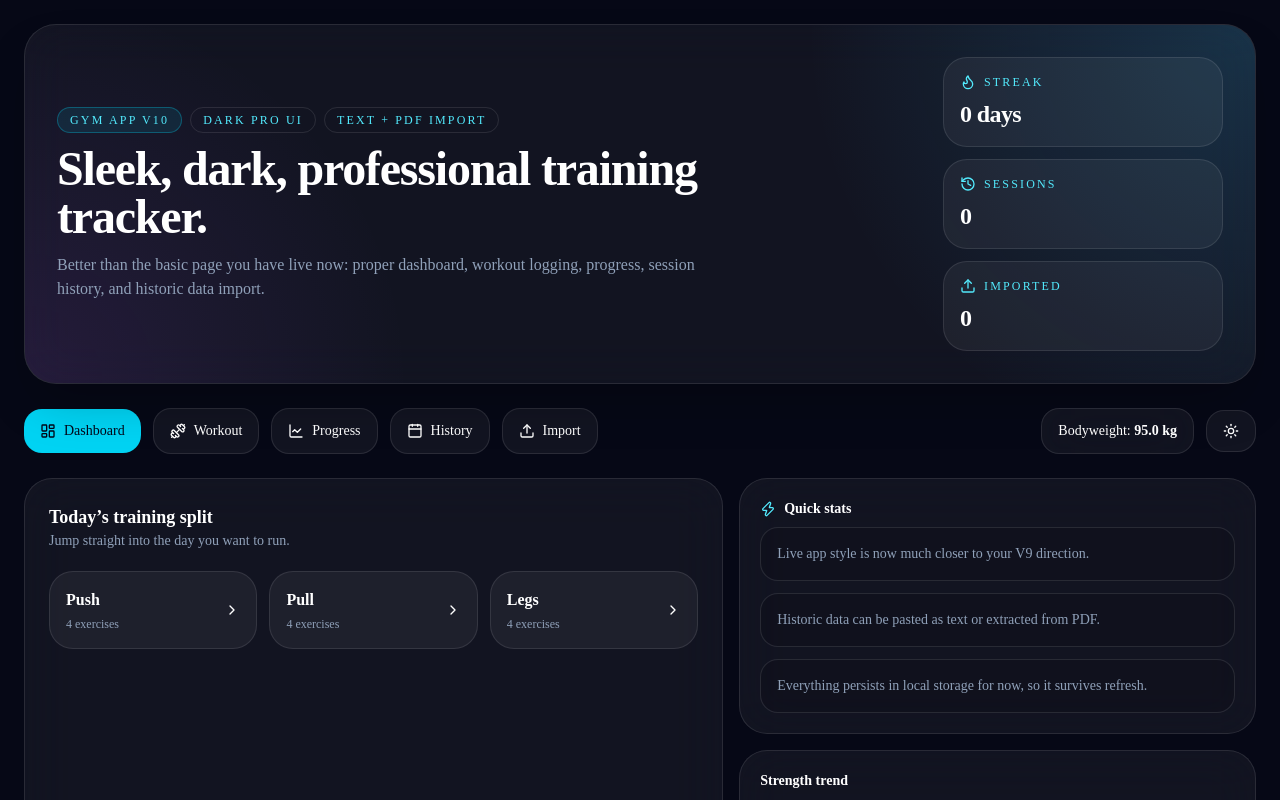
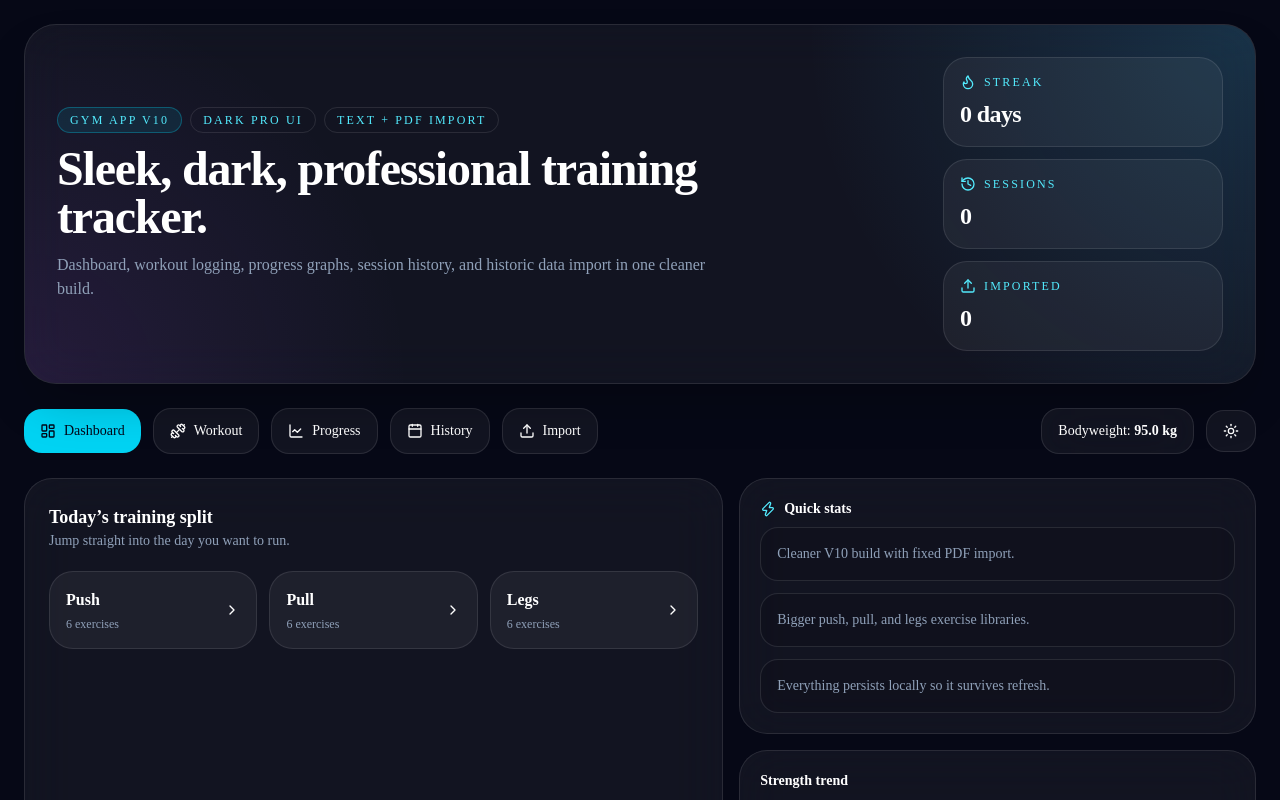
Before and after one commit to jcorless14-web/Gym-App, a Next.js app: page / in a window 1280 px wide. Shown: the top 800 px of the page. Built offline with nearby package versions, Linux system fonts and the light colour scheme.

Commit message:
Deploy fixed v10 build

```diff
--- a/app/page.tsx
+++ b/app/page.tsx
@@ -1,4 +1,5 @@
 "use client";
+
 import React, { useEffect, useMemo, useRef, useState } from "react";
 import { motion } from "framer-motion";
 import {
@@ -34,11 +35,9 @@ import {
   YAxis,
 } from "recharts";
 
-// Notes:
-// 1) This is built to be dropped into app/page.tsx in a Next.js app.
-// 2) Install deps first:
-//    npm install framer-motion lucide-react recharts pdfjs-dist
-// 3) If pdf import fails on first try, restart dev server after installing.
+// Drop this into app/page.tsx
+// Required packages:
+// npm install framer-motion lucide-react recharts pdfjs-dist
 
 const STORAGE_KEY = "gym-app-v10-dark-pro";
 
@@ -85,21 +84,57 @@ type TabKey = "dashboard" | "workout" | "progress" | "history" | "import";
 const EXERCISE_LIBRARY: Record<string, Omit<Exercise, "id" | "sets">[]> = {
   Push: [
     { name: "Bench Press", category: "Chest", repTarget: "5-8", tips: ["Set upper back first", "Touch low chest", "Press back and up"] },
+    { name: "Paused Bench Press", category: "Chest", repTarget: "4-8", tips: ["Pause properly", "Stay tight", "Explode from chest"] },
     { name: "Incline Dumbbell Press", category: "Upper Chest", repTarget: "6-10", tips: ["Moderate incline", "Control stretch", "Drive elbows under wrists"] },
+    { name: "Incline Smith Press", category: "Upper Chest", repTarget: "6-10", tips: ["Keep bar path fixed", "Lower with control", "Drive through upper chest"] },
+    { name: "Machine Chest Press", category: "Chest", repTarget: "8-12", tips: ["Set seat correctly", "Full stretch", "Controlled lockout"] },
+    { name: "Weighted Dips", category: "Chest/Triceps", repTarget: "6-10", tips: ["Slight lean forward", "Shoulders down", "Do not dive too deep"] },
+    { name: "Seated Dumbbell Shoulder Press", category: "Shoulders", repTarget: "6-10", tips: ["Brace torso", "Drive up evenly", "Do not slam reps"] },
+    { name: "Machine Shoulder Press", category: "Shoulders", repTarget: "8-12", tips: ["Align handles", "Control negative", "Stay planted"] },
     { name: "Cable Lateral Raise", category: "Side Delts", repTarget: "10-15", tips: ["Lead with elbow", "Do not shrug", "Continuous tension"] },
+    { name: "Dumbbell Lateral Raise", category: "Side Delts", repTarget: "12-20", tips: ["Soft bend in elbow", "Raise out not up", "No heaving"] },
+    { name: "Machine Lateral Raise", category: "Side Delts", repTarget: "10-15", tips: ["Stay fixed", "Smooth tempo", "Hard squeeze at top"] },
+    { name: "Cable Fly", category: "Chest", repTarget: "12-15", tips: ["Slight bend", "Hug motion", "Stretch under control"] },
+    { name: "Pec Deck", category: "Chest", repTarget: "12-15", tips: ["Chest up", "Big squeeze", "Do not bounce open"] },
     { name: "Triceps Pushdown", category: "Triceps", repTarget: "10-15", tips: ["Upper arms fixed", "Hard lockout", "Control eccentric"] },
+    { name: "Overhead Cable Triceps Extension", category: "Triceps", repTarget: "10-15", tips: ["Elbows high", "Stretch long head", "Full extension"] },
+    { name: "Skull Crusher", category: "Triceps", repTarget: "8-12", tips: ["Lower behind forehead", "Elbows stable", "Avoid flaring"] },
   ],
   Pull: [
+    { name: "Weighted Pull-Up", category: "Lats", repTarget: "5-8", tips: ["Chest up", "Pull elbows down", "Own the top"] },
+    { name: "Assisted Pull-Up", category: "Lats", repTarget: "8-12", tips: ["Full stretch", "Controlled assistance", "Drive elbows down"] },
     { name: "Lat Pulldown", category: "Lats", repTarget: "8-12", tips: ["Pull elbows low", "No huge lean", "Own the eccentric"] },
+    { name: "Neutral Grip Pulldown", category: "Lats", repTarget: "8-12", tips: ["Drive elbows in", "Stay tall", "Pause at bottom"] },
     { name: "Chest Supported Row", category: "Upper Back", repTarget: "6-10", tips: ["Stay on the pad", "Pause at torso", "Drive elbows back"] },
+    { name: "Machine Row", category: "Upper Back", repTarget: "8-12", tips: ["Brace into pad", "Pull to lower ribs", "Control stretch"] },
+    { name: "Seated Cable Row", category: "Upper Back", repTarget: "8-12", tips: ["Neutral torso", "Pull through elbows", "Do not overlean"] },
+    { name: "Single Arm Cable Pulldown", category: "Lats", repTarget: "10-15", tips: ["Stretch fully", "Drive elbow to hip", "No torso twist"] },
+    { name: "Straight Arm Pulldown", category: "Lats", repTarget: "10-15", tips: ["Arms long", "Depress shoulders", "Sweep to hips"] },
     { name: "Face Pull", category: "Rear Delts", repTarget: "12-20", tips: ["Pull high", "Rotate back", "Slow return"] },
+    { name: "Rear Delt Fly", category: "Rear Delts", repTarget: "12-20", tips: ["Open wide", "Keep traps quiet", "Smooth arc"] },
     { name: "EZ Bar Curl", category: "Biceps", repTarget: "8-12", tips: ["Keep elbows still", "No torso swing", "Control negative"] },
+    { name: "Incline Dumbbell Curl", category: "Biceps", repTarget: "10-15", tips: ["Stretch fully", "Curl without swinging", "Supinate hard"] },
+    { name: "Hammer Curl", category: "Brachialis", repTarget: "10-15", tips: ["Neutral grip", "Drive up cleanly", "Slow lower"] },
+    { name: "Cable Curl", category: "Biceps", repTarget: "10-15", tips: ["Keep tension on", "Squeeze hard", "Do not let shoulders roll"] },
+    { name: "Preacher Curl", category: "Biceps", repTarget: "8-12", tips: ["Stay fixed", "Full extension under control", "Hard squeeze"] },
   ],
   Legs: [
     { name: "Back Squat", category: "Quads", repTarget: "5-8", tips: ["Brace hard", "Midfoot pressure", "Drive up hard"] },
+    { name: "Safety Bar Squat", category: "Quads", repTarget: "5-8", tips: ["Stay stacked", "Drive through floor", "Keep upper back tight"] },
+    { name: "Hack Squat", category: "Quads", repTarget: "6-10", tips: ["Control depth", "Keep hips down", "Drive knees through"] },
+    { name: "Leg Press", category: "Quads", repTarget: "10-15", tips: ["Do not bounce", "Keep pelvis planted", "Deep safe range"] },
     { name: "Romanian Deadlift", category: "Hamstrings", repTarget: "6-10", tips: ["Push hips back", "Bar close", "Stop at stretch"] },
+    { name: "DB Romanian Deadlift", category: "Hamstrings", repTarget: "8-12", tips: ["Long hinge", "Keep lats tight", "Full stretch"] },
+    { name: "Bulgarian Split Squat", category: "Glutes/Quads", repTarget: "8-12", tips: ["Stable stance", "Control descent", "Drive through front foot"] },
+    { name: "Walking Lunge", category: "Glutes/Quads", repTarget: "10-16", tips: ["Long enough stride", "Stay balanced", "Keep torso proud"] },
     { name: "Leg Extension", category: "Quads", repTarget: "10-15", tips: ["Control squeeze", "No bouncing", "Full top contraction"] },
     { name: "Seated Hamstring Curl", category: "Hamstrings", repTarget: "10-15", tips: ["Set hips back", "Pause in squeeze", "Slow eccentric"] },
+    { name: "Lying Hamstring Curl", category: "Hamstrings", repTarget: "10-15", tips: ["Hips down", "Hard squeeze", "Control lower"] },
+    { name: "Standing Calf Raise", category: "Calves", repTarget: "8-15", tips: ["Deep stretch", "Pause high", "Do not bounce"] },
+    { name: "Seated Calf Raise", category: "Calves", repTarget: "10-20", tips: ["Stretch fully", "Pause on toes", "Controlled rhythm"] },
+    { name: "Cable Crunch", category: "Abs", repTarget: "10-20", tips: ["Round spine", "Curl ribs to pelvis", "Do not yank rope"] },
+    { name: "Machine Crunch", category: "Abs", repTarget: "10-20", tips: ["Controlled crunch", "Full squeeze", "Slow return"] },
+    { name: "Adductor Machine", category: "Adductors", repTarget: "12-20", tips: ["Control open", "Squeeze hard", "Stay seated properly"] },
   ],
 };
 
@@ -119,9 +154,9 @@ function makeExercise(base: Omit<Exercise, "id" | "sets">, index: number): Exerc
 
 function makeDefaultDays(): TrainingDay[] {
   return [
-    { id: "push", label: "Push", exercises: EXERCISE_LIBRARY.Push.map((e, i) => makeExercise(e, i)) },
-    { id: "pull", label: "Pull", exercises: EXERCISE_LIBRARY.Pull.map((e, i) => makeExercise(e, i)) },
-    { id: "legs", label: "Legs", exercises: EXERCISE_LIBRARY.Legs.map((e, i) => makeExercise(e, i)) },
+    { id: "push", label: "Push", exercises: EXERCISE_LIBRARY.Push.slice(0, 6).map((e, i) => makeExercise(e, i)) },
+    { id: "pull", label: "Pull", exercises: EXERCISE_LIBRARY.Pull.slice(0, 6).map((e, i) => makeExercise(e, i)) },
+    { id: "legs", label: "Legs", exercises: EXERCISE_LIBRARY.Legs.slice(0, 6).map((e, i) => makeExercise(e, i)) },
   ];
 }
 
@@ -160,8 +195,7 @@ function parseImportText(raw: string): ImportPreview[] {
 
 async function extractPdfText(file: File): Promise<string> {
   const pdfjsLib = await import("pdfjs-dist");
-  const worker = await import("pdfjs-dist/build/pdf.worker.min.mjs");
-  pdfjsLib.GlobalWorkerOptions.workerSrc = worker.default;
+  pdfjsLib.GlobalWorkerOptions.workerSrc = `https://cdnjs.cloudflare.com/ajax/libs/pdf.js/${pdfjsLib.version}/pdf.worker.min.mjs`;
 
   const bytes = await file.arrayBuffer();
   const pdf = await pdfjsLib.getDocument({ data: bytes }).promise;
@@ -171,7 +205,7 @@ async function extractPdfText(file: File): Promise<string> {
     const page = await pdf.getPage(pageNum);
     const content = await page.getTextContent();
     const pageText = content.items
-      .map((item: any) => ("str" in item ? item.str : ""))
+      .map((item: { str?: string }) => ("str" in item ? item.str ?? "" : ""))
       .join(" ");
     fullText += pageText + "\n";
   }
@@ -215,7 +249,9 @@ export default function Page() {
       setLogs(parsed.logs ?? []);
       setImportText(parsed.importText ?? "");
       setPdfRawText(parsed.pdfRawText ?? "");
-    } catch {}
+    } catch {
+      // ignore corrupted local state
+    }
   }, []);
 
   useEffect(() => {
@@ -424,10 +460,10 @@ export default function Page() {
     try {
       const text = await extractPdfText(file);
       setPdfRawText(text);
-      setPdfMessage("PDF text extracted. Now format the lines below into: Exercise - YYYY-MM-DD - 90x5");
+      setPdfMessage("PDF text extracted. Now clean the lines into: Exercise - YYYY-MM-DD - 90x5");
     } catch (error) {
       console.error(error);
-      setPdfMessage("PDF import failed. Install pdfjs-dist and restart dev server, or paste cleaned text manually.");
+      setPdfMessage("PDF import failed. You can still paste cleaned text manually.");
     } finally {
       setPdfLoading(false);
     }
@@ -447,8 +483,8 @@ export default function Page() {
     : "w-full rounded-2xl border border-slate-300 bg-white px-4 py-3 text-sm text-slate-900 outline-none placeholder:text-slate-400 focus:border-slate-500";
   const buttonPrimary = "rounded-2xl bg-white px-4 py-3 text-sm font-semibold text-slate-950 transition hover:opacity-90";
   const buttonSecondary = dark
-    ? "rounded-2xl border border-white/10 bg-white/5 px-4 py-3 text-sm font-medium text-white transition hover:bg-white/10"
-    : "rounded-2xl border border-slate-300 bg-white px-4 py-3 text-sm font-medium text-slate-900 transition hover:bg-slate-50";
+    ? "inline-flex items-center justify-center rounded-2xl border border-white/10 bg-white/5 px-4 py-3 text-sm font-medium text-white transition hover:bg-white/10"
+    : "inline-flex items-center justify-center rounded-2xl border border-slate-300 bg-white px-4 py-3 text-sm font-medium text-slate-900 transition hover:bg-slate-50";
 
   if (!mounted) return null;
 
@@ -473,7 +509,7 @@ export default function Page() {
                   Sleek, dark, professional training tracker.
                 </h1>
                 <p className={`mt-3 max-w-2xl text-sm md:text-base ${muted}`}>
-                  Better than the basic page you have live now: proper dashboard, workout logging, progress, session history, and historic data import.
+                  Dashboard, workout logging, progress graphs, session history, and historic data import in one cleaner build.
                 </p>
               </div>
 
@@ -503,8 +539,8 @@ export default function Page() {
                   active
                     ? "bg-cyan-400 text-slate-950"
                     : dark
-                    ? "border border-white/10 bg-white/5 text-white hover:bg-white/10"
-                    : "border border-slate-300 bg-white text-slate-900"
+                      ? "border border-white/10 bg-white/5 text-white hover:bg-white/10"
+                      : "border border-slate-300 bg-white text-slate-900"
                 }`}
               >
                 {icon}
@@ -541,9 +577,7 @@ export default function Page() {
                       setTab("workout");
                     }}
                     className={`rounded-[24px] border p-4 text-left transition ${
-                      dark
-                        ? "border-white/10 bg-white/5 hover:bg-white/10"
-                        : "border-slate-200 bg-white hover:bg-slate-50"
+                      dark ? "border-white/10 bg-white/5 hover:bg-white/10" : "border-slate-200 bg-white hover:bg-slate-50"
                     }`}
                   >
                     <div className="flex items-center justify-between">
@@ -564,9 +598,9 @@ export default function Page() {
                   <Zap className="h-4 w-4 text-cyan-300" /> Quick stats
                 </div>
                 <div className={`grid gap-3 text-sm ${muted}`}>
-                  <div className="rounded-2xl border border-white/10 bg-black/10 p-4">Live app style is now much closer to your V9 direction.</div>
-                  <div className="rounded-2xl border border-white/10 bg-black/10 p-4">Historic data can be pasted as text or extracted from PDF.</div>
-                  <div className="rounded-2xl border border-white/10 bg-black/10 p-4">Everything persists in local storage for now, so it survives refresh.</div>
+                  <div className="rounded-2xl border border-white/10 bg-black/10 p-4">Cleaner V10 build with fixed PDF import.</div>
+                  <div className="rounded-2xl border border-white/10 bg-black/10 p-4">Bigger push, pull, and legs exercise libraries.</div>
+                  <div className="rounded-2xl border border-white/10 bg-black/10 p-4">Everything persists locally so it survives refresh.</div>
                 </div>
               </div>
 
@@ -734,7 +768,7 @@ export default function Page() {
 
               <div className={`rounded-[28px] p-5 ${panel}`}>
                 <div className="mb-3 text-sm font-semibold">Add exercise</div>
-                <div className="grid gap-2">
+                <div className="grid gap-2 max-h-[420px] overflow-auto">
                   {(EXERCISE_LIBRARY[activeDay.label as keyof typeof EXERCISE_LIBRARY] ?? []).map((exercise) => (
                     <button
                       key={exercise.name}
```
